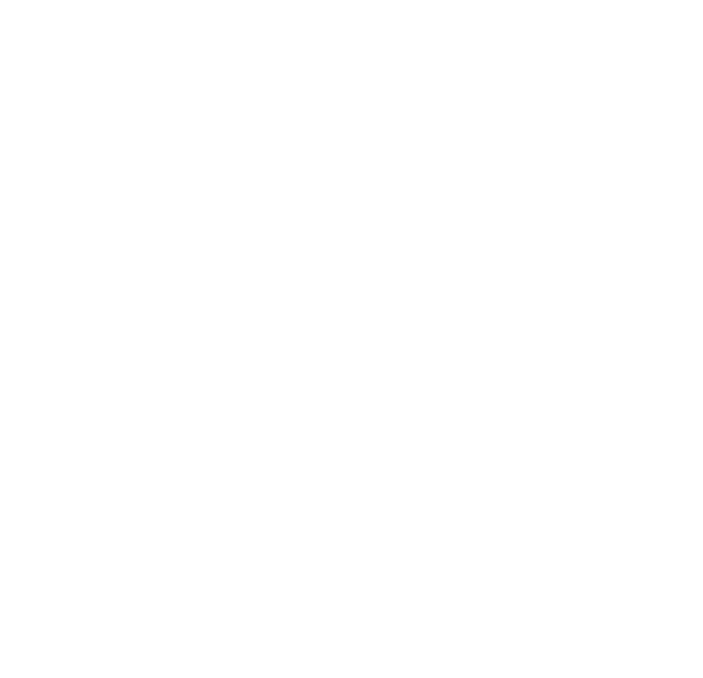
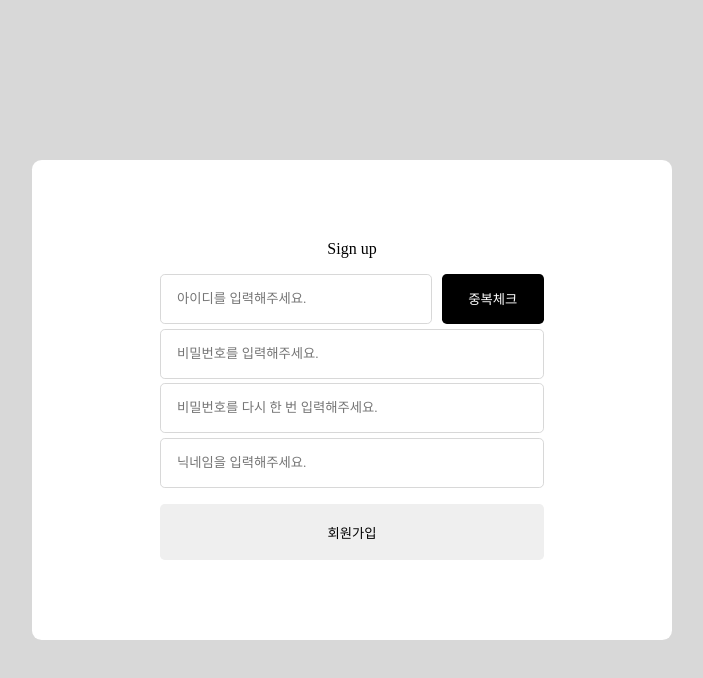
Before and after one commit to DO-SOPT-WEB/SoyoungPark, a React (Vite) app in the folder assignment/week4/login-project/: page /signup in a window 1280 px wide. Shown: the top 678 px of the page, without its empty margins (288-991 px from the left). Built offline with nearby package versions, Linux system fonts and the light colour scheme; a web font is replaced by a local one.

Commit message:
feat : 로그인, 회원가입, 마이페이지 뷰 구현

```diff
--- a/assignment/week4/login-project/package.json
+++ b/assignment/week4/login-project/package.json
@@ -12,6 +12,8 @@
   "dependencies": {
     "react": "^18.2.0",
     "react-dom": "^18.2.0",
+    "react-icons": "^4.12.0",
+    "react-router-dom": "^6.18.0",
     "styled-components": "^6.1.1"
   },
   "devDependencies": {
--- a/assignment/week4/login-project/src/App.jsx
+++ b/assignment/week4/login-project/src/App.jsx
@@ -1,12 +1,37 @@
-import { ThemeProvider } from 'styled-components';
+import styled, { ThemeProvider } from 'styled-components';
 import GlobalStyle from './style/GlobalStyle';
 import theme from './style/theme';
+import Router from './components/Router';
 function App() {
   return (
     <ThemeProvider theme={theme}>
       <GlobalStyle />
+      <Container>
+        <SubContainer>
+          <Router />
+        </SubContainer>
+      </Container>
     </ThemeProvider>
   );
 }
 
+const Container = styled.div`
+  display: flex;
+  width: 100vw;
+  height: 100vh;
+  justify-content: center;
+  align-items: center;
+  background-color: ${({ theme }) => theme.colors.gray};
+`;
+const SubContainer = styled.div`
+  display: flex;
+  flex-direction: column;
+  align-items: center;
+  justify-content: center;
+  width: 50vw;
+  height: 60vh;
+  background-color: ${({ theme }) => theme.colors.white};
+  border-radius: 0.6rem;
+  gap: 1rem;
+`;
 export default App;
--- /dev/null
+++ b/assignment/week4/login-project/src/components/Router.jsx
@@ -0,0 +1,20 @@
+import React from 'react';
+import { BrowserRouter, Route, Routes } from 'react-router-dom';
+import SignUp from '../pages/SignUp';
+import Login from '../pages/Login';
+import MyPage from '../pages/MyPage';
+
+const Router = () => {
+  return (
+    <BrowserRouter>
+      <Routes>
+        <Route path="/" element={<Login />} />
+        <Route path="/login" element={<Login />} />
+        <Route path="/signup" element={<SignUp />} />
+        <Route path="/mypage/:userId" element={<MyPage />} />
+      </Routes>
+    </BrowserRouter>
+  );
+};
+
+export default Router;
--- /dev/null
+++ b/assignment/week4/login-project/src/pages/Login.jsx
@@ -0,0 +1,53 @@
+import styled from 'styled-components';
+import { Link } from 'react-router-dom';
+
+const Login = () => {
+  return (
+    <>
+      <Header>Login</Header>
+      <InputWrapper>
+        <Input placeholder="아이디를 입력해주세요."></Input>
+        <Input placeholder="비밀번호를 입력해주세요."></Input>
+      </InputWrapper>
+      <ButtonWrapper>
+        <Link to="/mypage/:userId">
+          <Button type="button">로그인</Button>
+        </Link>
+        <Link to="/signup">
+          <Button type="button">회원가입</Button>
+        </Link>
+      </ButtonWrapper>
+    </>
+  );
+};
+
+export default Login;
+
+const Header = styled.div``;
+const InputWrapper = styled.div`
+  display: flex;
+  flex-direction: column;
+  gap: 0.3rem;
+`;
+const Input = styled.input`
+  width: 30vw;
+  flex: 1;
+  border-radius: 0.3rem;
+  border: 0.1px solid ${({ theme }) => theme.colors.gray};
+  padding: 1rem;
+`;
+const ButtonWrapper = styled.div`
+  display: flex;
+  flex-direction: column;
+  gap: 0.5rem;
+`;
+const Button = styled.button`
+  width: 30vw;
+  height: 7vh;
+  border: none;
+  border-radius: 0.3rem;
+  &:hover {
+    background-color: ${({ theme }) => theme.colors.black};
+    color: ${({ theme }) => theme.colors.white};
+  }
+`;
--- /dev/null
+++ b/assignment/week4/login-project/src/pages/MyPage.jsx
@@ -0,0 +1,40 @@
+import styled from 'styled-components';
+import { useParams, Link } from 'react-router-dom';
+import { MdAccountCircle } from 'react-icons/md';
+const MyPage = () => {
+  const { userId } = useParams();
+
+  return (
+    <>
+      <Header>MY PAGE</Header>
+      <ContentWrapper>
+        <Icon />
+        <div>dd</div>
+        <div>dd</div>
+      </ContentWrapper>
+      <Link to="/login">
+        <Button type="button">로그아웃</Button>
+      </Link>
+    </>
+  );
+};
+const Header = styled.div``;
+const ContentWrapper = styled.div`
+  text-align: center;
+`;
+const Icon = styled(MdAccountCircle)`
+  color: ${({ theme }) => theme.colors.gray};
+  font-size: 100px;
+`;
+const Button = styled.button`
+  width: 30vw;
+  height: 7vh;
+  border: none;
+  border-radius: 0.3rem;
+  &:hover {
+    background-color: ${({ theme }) => theme.colors.black};
+    color: ${({ theme }) => theme.colors.white};
+  }
+`;
+
+export default MyPage;
--- /dev/null
+++ b/assignment/week4/login-project/src/pages/SignUp.jsx
@@ -0,0 +1,59 @@
+import styled from 'styled-components';
+import { Link } from 'react-router-dom';
+const SignUp = () => {
+  return (
+    <>
+      <Header>Sign up</Header>
+      <InputWrapper>
+        <IdContainer>
+          <Input placeholder="아이디를 입력해주세요." />
+          <IdCheckBtn>중복체크</IdCheckBtn>
+        </IdContainer>
+        <Input placeholder="비밀번호를 입력해주세요." />
+        <Input placeholder="비밀번호를 다시 한 번 입력해주세요." />
+        <Input placeholder="닉네임을 입력해주세요." />
+      </InputWrapper>
+      <Link to="/login">
+        <Button type="button">회원가입</Button>
+      </Link>
+    </>
+  );
+};
+
+export default SignUp;
+
+const Header = styled.div``;
+const InputWrapper = styled.div`
+  display: flex;
+  flex-direction: column;
+  width: 30vw;
+  gap: 0.3rem;
+`;
+const IdContainer = styled.div`
+  display: flex;
+  width: 30vw;
+  gap: 0.6rem;
+`;
+const Input = styled.input`
+  flex: 1;
+  border-radius: 0.3rem;
+  border: 0.1px solid ${({ theme }) => theme.colors.gray};
+  padding: 1rem;
+`;
+const IdCheckBtn = styled.button`
+  width: 8vw;
+  background-color: ${({ theme }) => theme.colors.black};
+  color: ${({ theme }) => theme.colors.white};
+  border: none;
+  border-radius: 0.3rem;
+`;
+const Button = styled.button`
+  width: 30vw;
+  height: 7vh;
+  border: none;
+  border-radius: 0.3rem;
+  &:hover {
+    background-color: ${({ theme }) => theme.colors.black};
+    color: ${({ theme }) => theme.colors.white};
+  }
+`;
--- a/assignment/week4/login-project/src/style/GlobalStyle.js
+++ b/assignment/week4/login-project/src/style/GlobalStyle.js
@@ -3,7 +3,6 @@
 @font-face {
     font-family: 'NPSfontBold';
     src: url('https://cdn.jsdelivr.net/gh/projectnoonnu/noonfonts_2310@1.0/NPSfontBold.woff2') format('woff2');
-    font-weight: 700;
     font-style: normal;
 }
 #root, body, html {
--- a/assignment/week4/login-project/src/style/theme.js
+++ b/assignment/week4/login-project/src/style/theme.js
@@ -1,6 +1,7 @@
 const colors = {
   black: '#000000',
   white: '#FFFFFF',
+  gray: '#d8d8d8',
 };
 
 const theme = {
```
Also changed, not shown: 2 other files (tests, documents, lock files or other folders).
